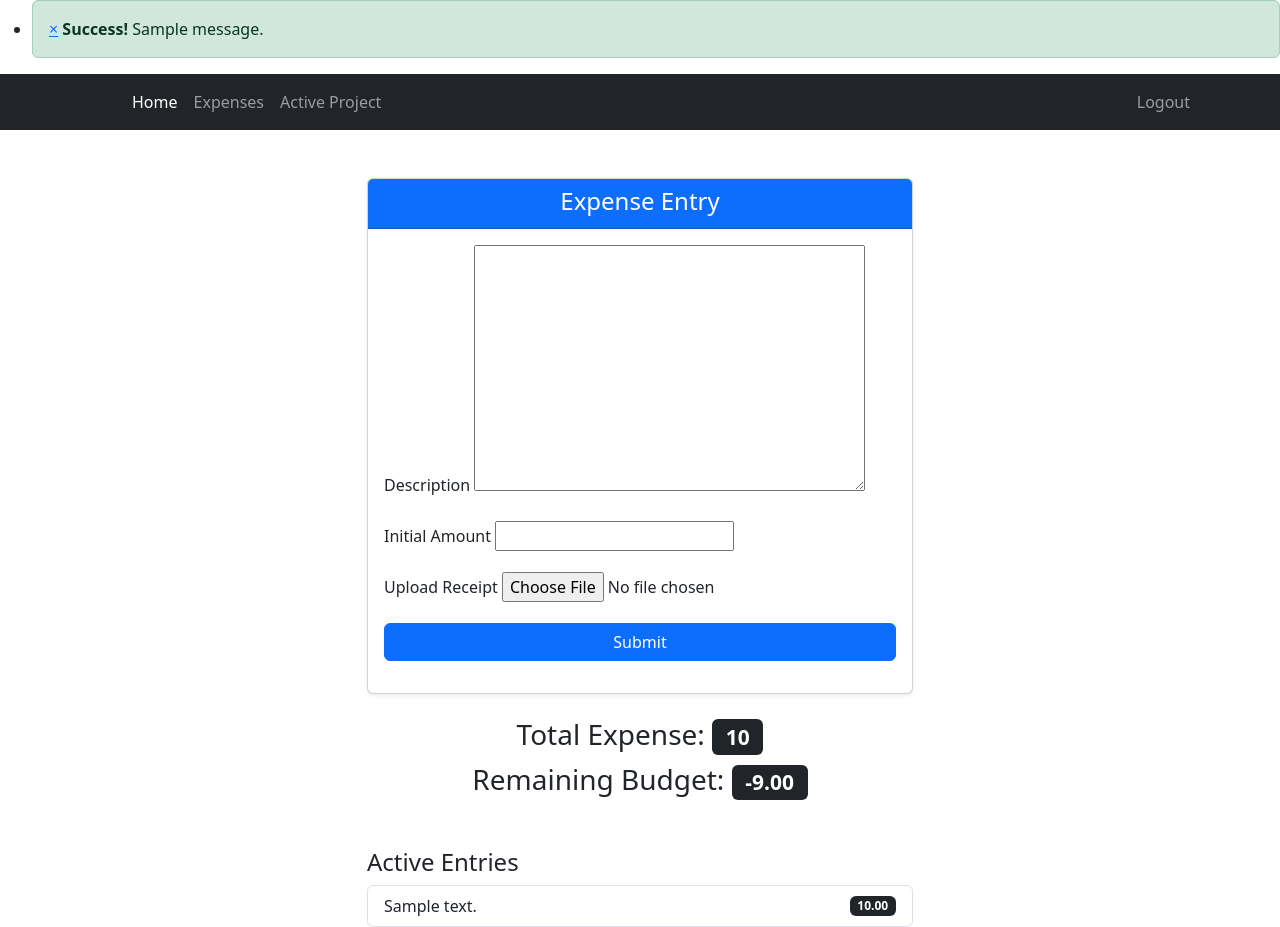
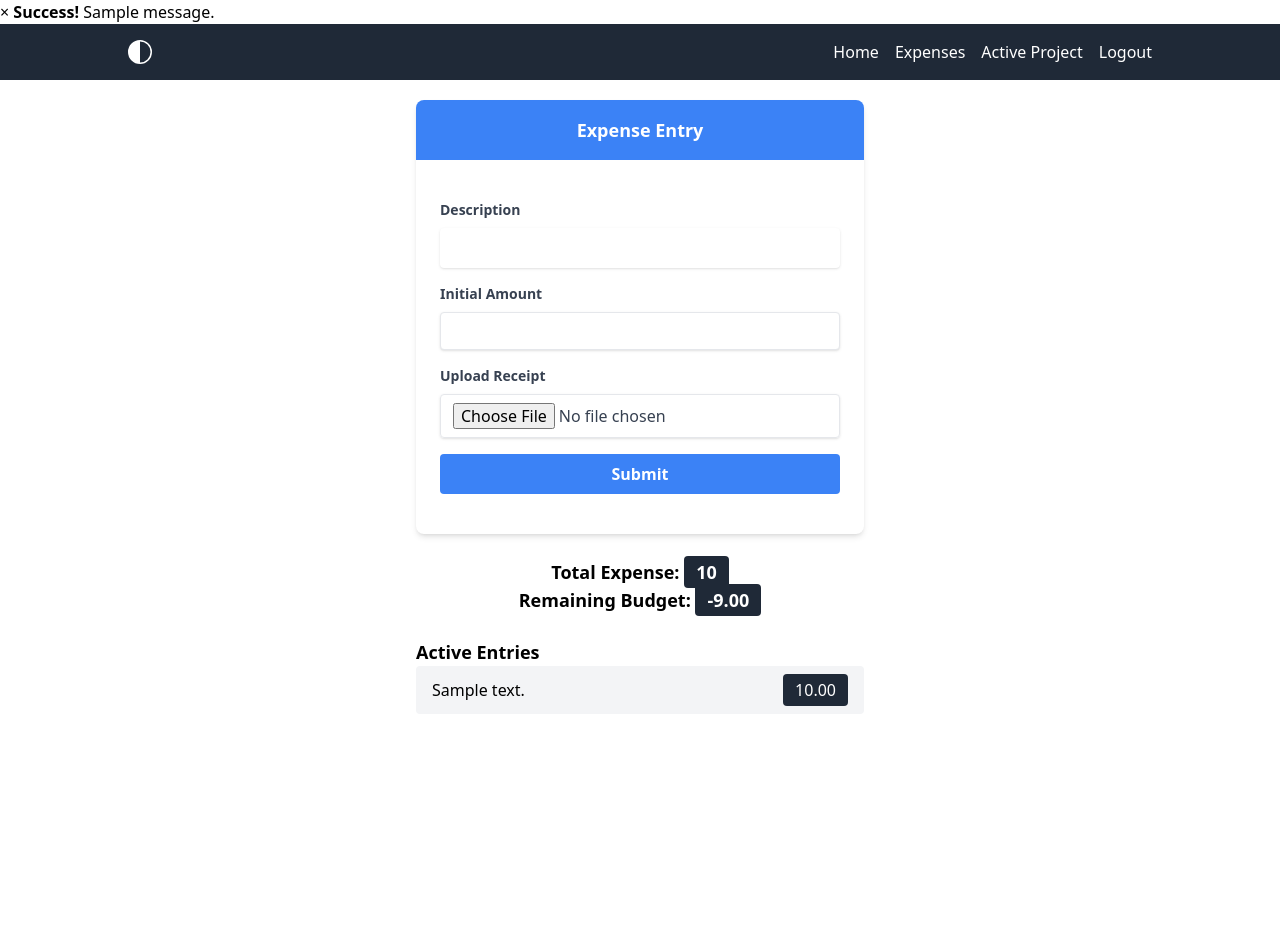
Before and after one commit to cooleymike/marketing, a Django app: page /expense_form/ in a window 1280 px wide. After the commit the page ends 706 px from the top, so only its background shows below. Run offline with Django 4.2, Linux system fonts and the light colour scheme; a user stored in the database is signed in; tables that the repository leaves empty hold one stand-in row (values such as "Sample post"); one stand-in notice (Sample message) is shown; some libraries are stand-ins or nearby versions.

Commit message:
added changes to project

```diff
--- a/core/forms.py
+++ b/core/forms.py
@@ -1,10 +1,15 @@
 from django.contrib.auth.forms import UserCreationForm
 from django.core.exceptions import ValidationError
 from django.db.models import Sum
-from django.forms import ModelForm, CharField, PasswordInput, Form, forms, \
-    ModelMultipleChoiceField, HiddenInput, ModelChoiceField
-from core.models import Employee, Expense, Project, \
+from django.forms import (
+    ModelForm, CharField, PasswordInput, Form,
+    HiddenInput, ModelChoiceField, TextInput,
+    DecimalField, NumberInput, ImageField, FileInput
+)
+from core.models import (
+    Employee, Expense,
     ProjectEmployeeAllocatedBudget
+)
 
 
 class EmployeeForm(ModelForm):
@@ -28,6 +33,52 @@ class ExpenseForm(ModelForm):
         queryset=Employee.objects.all(),
         widget=HiddenInput()
     )
+    description = CharField(
+        label='Description',
+        max_length=100,
+        widget=TextInput(
+            attrs={
+                'class': (
+                    "shadow appearance-none"
+                    "border rounded w-full py-2 "
+                    "px-3 text-gray-700"
+                    "leading-tight focus:outline-none"
+                    "focus:shadow-outline"
+                )
+            }
+        )
+    )
+
+    initial_amount = DecimalField(
+        label='Initial amount',
+        widget=NumberInput(
+            attrs={
+                'class': (
+                    "shadow appearance-none "
+                    "border rounded w-full py-2 "
+                    "px-3 text-gray-700 "
+                    "leading-tight "
+                    "focus:outline-none focus:shadow-outline"
+                )
+            }
+        )
+    )
+
+    upload = ImageField(
+        label='Upload',
+        widget=FileInput(
+            attrs={
+                'class': (
+                    "shadow appearance-none "
+                    "border rounded w-full py-2 "
+                    "px-3 text-gray-700 "
+                    "leading-tight "
+                    "focus:outline-none focus:shadow-outline"
+                )
+            }
+        )
+    )
+
 
 
     class Meta:
--- a/core/templates/base.html
+++ b/core/templates/base.html
@@ -3,10 +3,12 @@
 <html lang="en">
 <head>
     <meta charset="UTF-8">
-    <link href="https://cdn.jsdelivr.net/npm/bootstrap@5.3.3/dist/css/bootstrap.min.css" rel="stylesheet" integrity="sha384-QWTKZyjpPEjISv5WaRU9OFeRpok6YctnYmDr5pNlyT2bRjXh0JMhjY6hW+ALEwIH" crossorigin="anonymous">
-    <script defer src="https://cdn.jsdelivr.net/npm/bootstrap@5.3.3/dist/js/bootstrap.bundle.min.js" integrity="sha384-YvpcrYf0tY3lHB60NNkmXc5s9fDVZLESaAA55NDzOxhy9GkcIdslK1eN7N6jIeHz" crossorigin="anonymous"></script>
+
+    <script src="https://cdn.tailwindcss.com"></script>
+    <link href="https://cdnjs.cloudflare.com/ajax/libs/tailwindcss/2.0.2/tailwind.min.css" rel="stylesheet">
     <meta name="viewport" content="width=device-width, initial-scale=1">
-<!--    <link href="{% static 'css/style.css'  %}" rel="stylesheet">-->
+
+
 </head>
 {% block header %}
 <body>
@@ -25,55 +27,38 @@
 </ul>
 {% endif %}
 
-<nav class="navbar navbar-expand-lg navbar-dark bg-dark">
-    <div class="container">
-        <button class="btn btn-action mr-5" type="button"
-                onclick="toggleDarkMode()" aria-label="Toggle dark mode">
-           <svg width="1em" height="1em" viewBox="0 0 16 16" class="bi bi-circle-half" fill="currentColor" xmlns="http://www.w3.org/2000/svg"><path fill-rule="evenodd" d="M8 15V1a7 7 0 1 1 0 14zm0 1A8 8 0 1 1 8 0a8 8 0 0 1 0 16z" />
+<nav class="bg-gray-800 text-white p-4">
+    <div class="max-w-screen-lg mx-auto flex justify-between items-center">
+        <!-- Dark mode toggle button -->
+        <button class="mr-5" onclick="toggleDarkMode()">
+            <svg width="24" height="24" viewBox="0 0 16 16" class="bi bi-circle-half" fill="currentColor">
+                <path fill-rule="evenodd" d="M8 15V1a7 7 0 1 1 0 14zm0 1A8 8 0 1 1 8 0a8 8 0 0 1 0 16z" />
             </svg>
         </button>
+
+<!-- Navbar Toggle Button -->
     <button
-                class="navbar-toggler"
-                type="button"
-                data-bs-toggle="collapse"
-                data-bs-target="#navbarSupportedContent"
+        class="text-white md:hidden"
+        id="navbar-toggle"
+        aria-expanded="false"
         aria-controls="navbarSupportedContent"
-                aria-expanded="false"
         aria-label="Toggle navigation"
     >
-            <span class="navbar-toggler-icon"></span>
+        <!-- Icon for the menu button -->
+        <svg class="w-6 h-6" fill="none" stroke="currentColor" viewBox="0 0 24 24" xmlns="http://www.w3.org/2000/svg">
+            <path stroke-linecap="round" stroke-linejoin="round" stroke-width="2" d="M4 6h16M4 12h16m-7 6h7"></path>
+        </svg>
     </button>
-        <div class="collapse navbar-collapse" id="navbarSupportedContent">
-            <ul class="navbar-nav">
-                <li class="nav-item">
-                    <a class="nav-link active" aria-current="page" href="/">Home</a>
-                </li>
+     <div class="hidden md:flex flex-col md:flex-row space-x-4 mt-4 md:mt-0 justify-center items-center" id="navbarSupportedContent">
+    <a class="hover:text-gray-300" href="/">Home</a>
     {% if not user.is_authenticated %}
-                <li class="nav-item">
-                    <a class="nav-link" href="/register">Register</a>
-                </li>
+    <a class="hover:text-gray-300" href="/register">Register</a>
     {% endif %}
-
-                <li class="nav-item">
-                    <a class="nav-link" href="/expenses">Expenses</a>
-                </li>
-
-                <li class="nav-item">
-                    <a class="nav-link" href="/active_project">Active
-                        Project</a>
-                </li>
-
-            </ul>
-
-        </div>
-        <div class="collapse navbar-collapse justify-content-end" id="navbarResponsive">
-           <ul class="navbar-nav">
+    <a class="hover:text-gray-300" href="/expenses">Expenses</a>
+    <a class="hover:text-gray-300" href="/active_project">Active Project</a>
     {% if user.is_authenticated %}
-               <li class="nav-item">
-                    <a class="nav-link" href="/logout">Logout</a>
-               </li>
+    <a class="hover:text-gray-300" href="/logout">Logout</a>
     {% endif %}
-           </ul>
 </div>
     </div>
 
@@ -88,49 +73,65 @@
 
             </div>
         </div>
-        <div class="row my-5">
-            <div class="col">
-                <div class=" my-3 py-3 card text-center ">
-                    <div class="h1 text-bg-primary">
+   <div class="my-5">
+    <div class="w-full">
+        <div class="my-3 py-3 bg-white shadow-md rounded-lg text-center">
+            <h1 class="text-2xl font-semibold text-blue-600">
                 Team Management Tracking
+            </h1>
         </div>
     </div>
 </div>
-        </div>
-    </div>
-    <div class="col-md-12">
-        <h1 class="mt-6 text-center">Welcome</h1>
-        <p class="mt-6 text-center">
+
+<div class="w-full">
+    <h1 class="mt-6 text-center text-3xl font-bold">
+        Welcome
+    </h1>
+    <p class="mt-6 text-center text-lg">
         Welcome to the future of accountability
     </p>
 </div>
+
 {% if not user.is_authenticated %}
-    <div class="d-flex justify-content-center mx-4 mb-3 mb-lg-4">
-        <a href="/signin/" class="btn btn-primary me-2">
+<div class="flex justify-center mx-4 my-3 space-x-4">
+    <a href="/signin/" class="bg-blue-500 text-white py-2 px-4 rounded hover:bg-blue-600">
         Sign-in
     </a>
-
-        <a href="/register" class="btn btn-primary ms-2">
+    <a href="/register" class="bg-blue-500 text-white py-2 px-4 rounded hover:bg-blue-600">
         Register
     </a>
 </div>
 {% endif %}
+</main>
 
-    </div>
-    </div>
-</main>
 <script
         src="https://cdn.jsdelivr.net/npm/@popperjs/core@2.10.2/dist/umd/popper.min.js"
         integrity="sha384-7+zCNj/IqJ95wo16oMtfsKbZ9ccEh31eOz1HGyDuCQ6wgnyJNSYdrPa03rtR1zdB"
-        crossorigin="anonymous"
-></script>
-<script
-        src="https://cdn.jsdelivr.net/npm/bootstrap@5.1.3/dist/js/bootstrap.min.js"
-        integrity="sha384-QJHtvGhmr9XOIpI6YVutG+2QOK9T+ZnN4kzFN1RtK3zEFEIsxhlmWl5/YESvpZ13"
-        crossorigin="anonymous"
-></script>
+        crossorigin="anonymous">
+</script>
+
 {% endblock %}
 
-<!--<script src="{% static 'js/index.js' %}"></script>-->
+<script>
+        function toggleDarkMode() {
+            const html = document.documentElement;
+            const isDarkMode = html.classList.toggle('dark');
+
+            // Save the preference in localStorage
+            if (isDarkMode) {
+                localStorage.setItem('theme', 'dark');
+            } else {
+                localStorage.setItem('theme', 'light');
+            }
+        }
+
+        // Apply the saved theme when the page loads
+        window.onload = function() {
+            const savedTheme = localStorage.getItem('theme');
+            if (savedTheme === 'dark') {
+                document.documentElement.classList.add('dark');
+            }
+        };
+    </script>
 </body>
 </html>
--- a/core/templates/expense_form.html
+++ b/core/templates/expense_form.html
@@ -2,63 +2,61 @@
 {% load static %}
 {% block content %}
 
-<div class="container mt-5">
-    <div class="row">
-        <div class="col-md-6 offset-md-3">
-            <div class="card shadow-sm">
-                <div class="card-header bg-primary text-white">
-                    <h4 class="mb-1" align="center" >Expense Entry</h4>
+<div class="container mx-auto mt-5 max-w-md">
+    <div class="bg-white shadow-md rounded-lg overflow-hidden">
+        <div class="bg-blue-500 text-white text-center py-4">
+            <h4 class="text-lg font-semibold">Expense Entry</h4>
         </div>
-                <div class="card-body">
-
+        <div class="p-6">
             {% for field in form %}
-                        <div class="fieldWrapper">
+                <div class="mb-4">
                     {{ field.errors }}
-
                 </div>
             {% endfor %}
             <form action="" method="POST" enctype="multipart/form-data">
                 {% csrf_token %}
-                        <div class="mb-3">
-                            <label class="form-label">Description</label>
-                            {{ form.description }}
+                <div class="mb-4">
+                    <label class="block text-gray-700 text-sm font-bold mb-2">Description</label>
+                    {{ form.description}}
                 </div>
-                        <div class="mb-3">
-                            <label class="form-label">Initial Amount</label>
+                <div class="mb-4">
+                    <label class="block text-gray-700 text-sm font-bold mb-2">Initial Amount</label>
                     {{ form.initial_amount }}
                 </div>
-                        <div class="mb-3">
-                            <label class="form-label">Upload Receipt</label>
+                <div class="mb-4">
+                    <label class="block text-gray-700 text-sm font-bold mb-2">Upload Receipt</label>
                     {{ form.upload }}
                 </div>
                 {{ form.employee }}
-                          <div class="d-grid">
-                            <button type="submit" class="btn btn-primary">Submit</button>
+                <div>
+                    <button type="submit" class="bg-blue-500 hover:bg-blue-700 text-white font-bold py-2 px-4 rounded w-full focus:outline-none focus:shadow-outline">
+                        Submit
+                    </button>
                 </div>
             </form>
         </div>
     </div>
 
-            <div class="mt-4">
-                <h3 class="text-center">Total Expense: <span
-                        class="badge bg-dark">{{ total_expense }}</span></h3>
-                <h3 class="text-center">Remaining Budget: <span
-                        class="badge bg-dark">{{ remaining_budget }}</span></h3>
+    <div class="mt-6">
+        <h3 class="text-center text-lg font-bold">Total Expense:
+            <span class="bg-gray-800 text-white px-3 py-1 rounded">{{ total_expense }}</span>
+        </h3>
+        <h3 class="text-center text-lg font-bold">Remaining Budget:
+            <span class="bg-gray-800 text-white px-3 py-1 rounded">{{ remaining_budget }}</span>
+        </h3>
     </div>
 
-            <div class="mt-5">
-                <h4>Active Entries</h4>
-                <ul class="list-group">
+    <div class="mt-6">
+        <h4 class="text-lg font-semibold">Active Entries</h4>
+        <ul class="list-none space-y-2">
             {% for active_entry in active_entry %}
-                    <li class="list-group-item d-flex justify-content-between align-items-center">
+            <li class="bg-gray-100 px-4 py-2 rounded flex justify-between items-center">
                 <span>{{ active_entry.description }}</span>
-                        <span class="badge bg-dark">{{ active_entry.initial_amount }}</span>
+                <span class="bg-gray-800 text-white px-3 py-1 rounded">{{ active_entry.initial_amount }}</span>
             </li>
             {% endfor %}
         </ul>
     </div>
 </div>
-    </div>
-</div>
 
 {% endblock %}
--- a/core/templates/expenses.html
+++ b/core/templates/expenses.html
@@ -9,59 +9,47 @@ Expenses
 {% if messages %}
 <ul class="messages">
     {% for message in messages %}
-    <li {% if message.tags %} class="{{ message.tags }}"{% endif %}><div
-            class="alert alert-success alert-dismissible">
-  <a href="/expenses/" class="close" data-dismiss="alert"
-     aria-label="close">&times;&times;</a>
-  <strong>Success!</strong> {{message}}.
+    <li {% if message.tags %} class="{{ message.tags }}"{% endif %}">
+        <div class="bg-green-100 border border-green-400 text-green-700 px-4 py-3 rounded relative" role="alert">
+            <strong class="font-bold">Success!</strong> <span class="block sm:inline">{{ message }}.</span>
+            <span class="absolute top-0 bottom-0 right-0 px-4 py-3">
+                <a href="/expenses/" class="close text-green-700 font-bold" aria-label="close">&times;&times;</a>
+            </span>
         </div>
     </li>
     {% endfor %}
 </ul>
 {% endif %}
 
-<div class="container">
-
+<div class="container mx-auto p-4">
     {% if expenses %}
-     <table class="table table-hover table-borderless gap-3">
+    <table class="table-auto w-full mt-5">
         <thead>
             <tr>
-                <th>Expenses</th>
-                <th></th>
-            </tr>
-
-            <tr>
-                <th>Description</th>
-                <th>Initial Amount</th>
-                <th>Created Date</th>
-                <th>Remaining Budget</th>
-
-
+                <th class="px-4 py-2 text-left">Description</th>
+                <th class="px-4 py-2 text-left">Initial Amount</th>
+                <th class="px-4 py-2 text-left">Created Date</th>
+                <th class="px-4 py-2 text-left">Remaining Budget</th>
             </tr>
         </thead>
         <tbody>
             {% for expense in expenses %}
-            <tr>
-                <td>{{ expense.description}}</td>
-                <td>{{ expense.initial_amount }}</td>
-                <td>{{ expense.created_date }}</td>
-                <td>{{ expense.remaining_budget }}</td>
-
+            <tr class="border-b">
+                <td class="px-4 py-2">{{ expense.description }}</td>
+                <td class="px-4 py-2">{{ expense.initial_amount }}</td>
+                <td class="px-4 py-2">{{ expense.created_date }}</td>
+                <td class="px-4 py-2">{{ expense.remaining_budget }}</td>
             </tr>
             {% endfor %}
         </tbody>
     </table>
     {% else %}
-        <p>You have no recorded expenses</p>
+    <p class="text-gray-700 mt-4">You have no recorded expenses.</p>
     {% endif %}
-        <div>
 
-
-        <a class="btn btn-primary btn-sm btn-block"
-           href="{% url 'expense_form' %}">Create
-            Expense</a>
-
-
+    <div class="mt-4">
+        <a class="bg-blue-500 hover:bg-blue-700 text-white font-bold py-2 px-4 rounded block w-full text-center"
+           href="{% url 'expense_form' %}">Create Expense</a>
     </div>
 </div>
 {% endblock %}
--- a/core/urls.py
+++ b/core/urls.py
@@ -1,7 +1,6 @@
 
 from django.urls import path
 from .import views
-from django.contrib.auth import views as auth_views
 
 
 urlpatterns = [
@@ -9,16 +8,12 @@ urlpatterns = [
     path('', views.homepage, name='homepage'),
     path('expenses', views.expenses_view, name='expenses'),
     path('register', views.register, name='register'),
-    path('confirm/', views.confirm, name='confirm'),
-    path('upload/', views.upload, name="uplaod"),
     path('signin/', views.signin, name="signin"), # best practice use name=' '
     path('team_expense/', views.team_expense, name='team_expense'),
-    #path('total-expenses/', views.total_allocated_expenses(),
-    # name='total_allocated_expenses'),
     path('expense_form/', views.expense_form, name='expense_form'),
     path('active_project/', views.active_project, name='active_project')
 
 
 
-    #path('login/', views.login, name='login')
+
     ]
--- a/core/views.py
+++ b/core/views.py
@@ -1,12 +1,10 @@
 from django.contrib.auth.decorators import login_required
 from django.db.models import Sum
 from django.shortcuts import render, redirect
-from django.template import context
-from django.template.defaultfilters import first
 from django.template.response import TemplateResponse
 from django.contrib.auth import authenticate, login
 from django.contrib import messages
-from core.models import Expense, ProjectEmployeeAllocatedBudget, Project
+from core.models import Expense, ProjectEmployeeAllocatedBudget
 from .forms import ExpenseForm, CreateUserForm, SigninForm
 
 
@@ -50,14 +48,6 @@ def expenses_view(request):
     #     expense.remaining_budget = expense.remaining_budget
     return render(request,'expenses.html', {"expenses": expenses})
 
-
-# registration and login part
-
-
-
-def confirm(request):
-    return TemplateResponse(request,'confirm.html', {"title": "confirm"})
-
 def register(request):
    if request.method == 'POST':
         form = CreateUserForm(request.POST)
@@ -72,14 +62,6 @@ def register(request):
 
    return TemplateResponse(request,'register.html',
                             {"form":form})
-
-
-def upload(request):
-   return TemplateResponse(request, "upload.html", {"title": "upload"})
-
-def about(request):
-   return TemplateResponse(request, "about.html", {"title": "about"})
-
 
 def team_expense(request):
     return TemplateResponse(request, "team_expense.html", {"title": "team_expense"})
```
Also changed, not shown: core/templates/about.html (deleted, +0 -98 lines), core/templates/confirm.html (deleted, +0 -22 lines), core/templates/upload.html (deleted, +0 -64 lines), 1 other file. Lines whose indentation alone changed are shown as unchanged.
